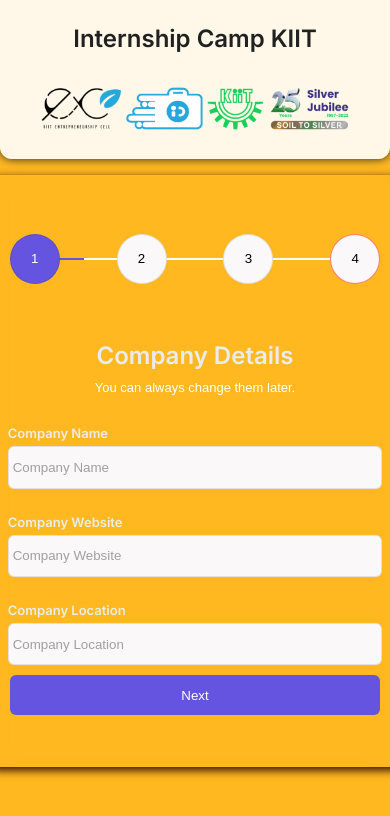
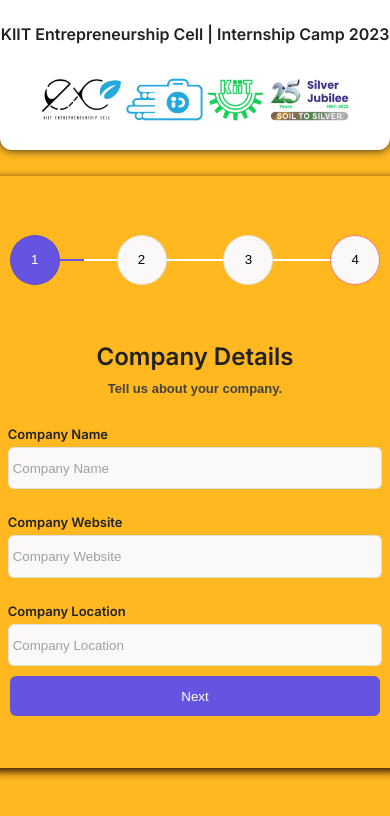
Before and after one commit to AyushKshitij45/icamp-form, a React (Create React App) app: page / in a window 390 px wide. Shown: the top 816 px of the page. Built offline with nearby package versions, Linux system fonts and the light colour scheme.

Commit message:
almost final

```diff
--- a/public/index.html
+++ b/public/index.html
@@ -15,7 +15,7 @@
     <link rel="preconnect" href="https://fonts.googleapis.com">
 <link rel="preconnect" href="https://fonts.gstatic.com" crossorigin>
 <link href="https://fonts.googleapis.com/css2?family=Inter:wght@400;600&display=swap" rel="stylesheet">
-    <title>React App</title>
+    <title>KIIT Entrepreneurship Cell | Internship Camp 2023</title>
   </head>
   <body>
     <noscript>You need to enable JavaScript to run this app.</noscript>
--- a/src/App.css
+++ b/src/App.css
@@ -1,5 +1,9 @@
 .app {
   --primaryColor: #6554df;
+}
+
+html {
+  padding-top: 160px; /* height of sticky header */
 }
 
 body{
@@ -35,11 +39,13 @@ body{
   justify-content: center;
   border-bottom-left-radius: 12px;
   border-bottom-right-radius: 12px;
-  background-color: rgba(255, 255, 255, 0.9);
+  background-color: #fff;
   backdrop-filter: blur(10px);
   /* box-shadow: 1px 3px 10px #e9ecef; */
   overflow-x: hidden;
-
+  position:fixed;
+  top:0;
+  z-index: 1;
 }
 
 
@@ -92,7 +98,26 @@ body{
   background-color: rgb(250, 248, 248);
   margin: 0;
 }
+select{
+  width: 25rem;
+  max-width: 94vw;
+  height: 2.4rem;
+  border-radius: 6px;
+  border: 1px solid rgba(0,0,0,0.1);
+  padding-left: 1vw;
+  background-color: rgb(250, 248, 248);
+  margin: 0;
+  box-sizing:border-box;
 
+}
+
+.select::after {
+  content: "";
+  width: 0.8em;
+  height: 0.5em;
+  background-color: var(--select-arrow);
+  clip-path: polygon(100% 0%, 0 0%, 50% 100%);
+}
 .inputField::placeholder {
   color: rgb(160, 160, 160);
   /* padding-left: 1rem; */
--- a/src/components/CompanyForm.js
+++ b/src/components/CompanyForm.js
@@ -30,7 +30,7 @@ function CompanyForm() {
     <>
       <span className={`${classes.container} ${classes.headings}`}>
         <h1>Company Details</h1>
-        <p>You can always change them later.</p>
+        <p>Tell us about your company.</p>
       </span>
 
 
--- a/src/components/CongratzPage.js
+++ b/src/components/CongratzPage.js
@@ -1,5 +1,6 @@
 import { CheckCircleIcon } from "@heroicons/react/solid";
 import React, { useContext } from "react";
+import { useEffect } from 'react';
 import FormContext from "../store/form-context";
 import classes from "./css/Form.module.css";
 
@@ -12,10 +13,24 @@ function CongratzPage() {
       <CheckCircleIcon className={classes.bigIcon}/>
       <span className={`${classes.container} ${classes.headings}`}>
         <h1>Congratulations, {formData.Companyname}!</h1>
-        <p>You have completed onboarding, you can start using the I-Camp!</p>
+        <p>Welcome onboard! You've successfully registered for KIIT I-Camp 2023</p>
       </span>
+      <Index></Index>
     </>
   );
 }
 
+function Index() {
+  useEffect(() => {
+    const timeout = setTimeout(() => {
+      // 👇️ redirects to an external URL
+      window.location.replace('https://www.instagram.com/ecell_kiit/');
+    }, 5000);
+
+    return () => clearTimeout(timeout);
+  }, []);
+
+  return <></>;
+}
+
 export default CongratzPage;
--- a/src/components/LandingFormPage.js
+++ b/src/components/LandingFormPage.js
@@ -31,7 +31,7 @@ function LandingFormPage() {
       setCurrentPage(page + 1);
     } else if (page === 3) {     // checks if in 2nd last page, all the mandatory fields are filled or not
       if (formData.Companyname !== "" && formData.Websitename !== "" && formData.Companylocation !=="" && formData.PocName !== "" && formData.ContactNumber !== "" && formData.MailId !=="" && formData.Domains !== "" && formData.Skills !== "" && formData.MinD !=="" && formData.MaxD !=="" && formData.MinS !=="" && formData.MaxS !=="" && formData.Skills !=="" && formData.Mode !=="") {
-        setCurrentPage(page + 1);
+
         console.log(formData);
         var data = JSON.stringify({
           "name": `${formData.Companyname}`,
@@ -52,8 +52,12 @@ function LandingFormPage() {
           mode: `${formData.Mode}`
         });
 
-        axios.post('https://icamp-backend.onrender.com/api/companies', data, customConfig);
-
+        axios.post('https://icamp-backend.onrender.com/api/companies', data, customConfig).then(response => {
+          setCurrentPage(page + 1);
+          console.log(response)
+        }).catch(error => {
+          alert("There was an error, please try again")
+        });
 
       } else {
         alert("Your form is incomplete");
@@ -68,6 +72,7 @@ function LandingFormPage() {
   };
 
   return (
+    <div className="outer-container">
       <div className={classes.form}>
         <div className="card">
           {page === 1 && <CompanyForm />}
@@ -80,6 +85,7 @@ function LandingFormPage() {
           {page === numOfPages ? `Finish` : `Next`}
         </button>
       </div>
+    </div>
   );
 }
 
--- a/src/components/LogoHeader.js
+++ b/src/components/LogoHeader.js
@@ -7,8 +7,9 @@ function LogoHeader() {
 
       <div className="register">
 
-          <h1 className={classes.fontlogo}>Internship Camp KIIT</h1>
+          <h1 className={classes.fontlogo}>KIIT Entrepreneurship Cell | Internship Camp 2023</h1>
           <img className={classes.logo} src={logo} alt="" />
+
 
     </div>
   )
--- a/src/components/PocForm.js
+++ b/src/components/PocForm.js
@@ -22,7 +22,7 @@ function PocForm() {
     <>
       <span className={`${classes.container} ${classes.headings}`}>
         <h1>POC(Point of Contact)</h1>
-        <p>You can always create another workspace later.</p>
+        <p>Who can we reach out to?</p>
       </span>
 
 
--- a/src/components/UsageForm.js
+++ b/src/components/UsageForm.js
@@ -31,7 +31,7 @@ function UsageForm() {
 
   const options = [
 
-    { label: 'On-stie', value: 'On-site' },
+    { label: 'On-site', value: 'On-site' },
 
     { label: 'Work From Home', value: 'Work-From-Home' },
 
@@ -41,7 +41,7 @@ function UsageForm() {
     <>
       <span className={`${classes.container} ${classes.headings}`}>
         <h1>Internship Details</h1>
-        <p>We'll streamline your setup experience accordingly.</p>
+        <p>Tell us what you want in an intern.</p>
       </span>
       <span className={classes.container}>
         <p>Domains</p>
@@ -107,6 +107,7 @@ function UsageForm() {
               type="number"
               placeholder="Min Stipend"
               min="3000"
+              defaultValue={3000}
               onChange={insertMinS}
               value={formData.MinS}
             ></input>
@@ -137,7 +138,7 @@ function UsageForm() {
 
       <span className={classes.container}>
         <p>Mode of Internship</p>
-        <select value={formData.Mode} onChange={insertMode} className="inputField">
+        <select value={formData.Mode} onChange={insertMode}>
 
           {options.map((option) => (
 
--- a/src/components/css/Form.module.css
+++ b/src/components/css/Form.module.css
@@ -23,11 +23,12 @@
   align-items: center;
   max-width: max-content;
   width: 100%;
+  color: #212121;
 }
 
 .headings p {
-  color: white;
-  font-weight: 500;
+  color: #424242;
+  font-weight: 600;
   font-family:sans-serif;
 }
 
--- a/src/components/css/LandingFormPage.module.css
+++ b/src/components/css/LandingFormPage.module.css
@@ -21,11 +21,14 @@
 h1 {
     margin: 5px 0px;
     font-size: 1.8em;
+    color: #212121;
 }
 
 p {
     margin: 5px 0px;
     font-size: small;
+    color: #212121;
+    font-weight: 700;
 }
 
 
--- a/src/components/css/LogoHeader.module.css
+++ b/src/components/css/LogoHeader.module.css
@@ -9,5 +9,14 @@
   color: #212121;
   font-size: x-large;
   margin-top: 24px;
+  text-align: center;
 
 }
+
+@media screen and (max-width: 615px) {
+  .fontlogo {
+    color: #212121;
+    font-size:medium;
+  }
+
+}
```
Lines whose indentation alone changed are shown as unchanged.
